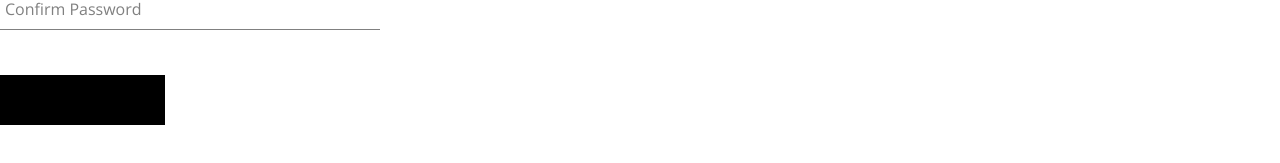
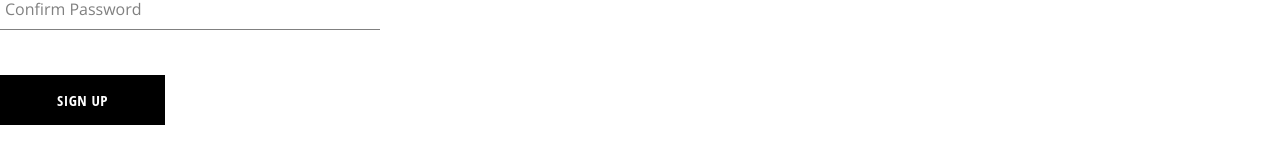
Before and after one commit to shaln07dj/Crown_Clothing-, a React (Create React App) app: page /signin in a window 1280 px wide. Shown: the part 575-738 px from the top of the page. Built offline with nearby package versions, Linux system fonts and the light colour scheme.

Commit message:
updating styles

```diff
--- a/src/components/sign-up-form/sign-up-form.component.jsx
+++ b/src/components/sign-up-form/sign-up-form.component.jsx
@@ -99,7 +99,7 @@ const SignUpForm = () =>{
             name='confirmPassword'
             value={confirmPassword}/>
 
-            <Button type='submit'>Sign Up</Button>
+            <Button childern ="Sign Up" type='submit'></Button>
 
             </form>
         </div>
```
